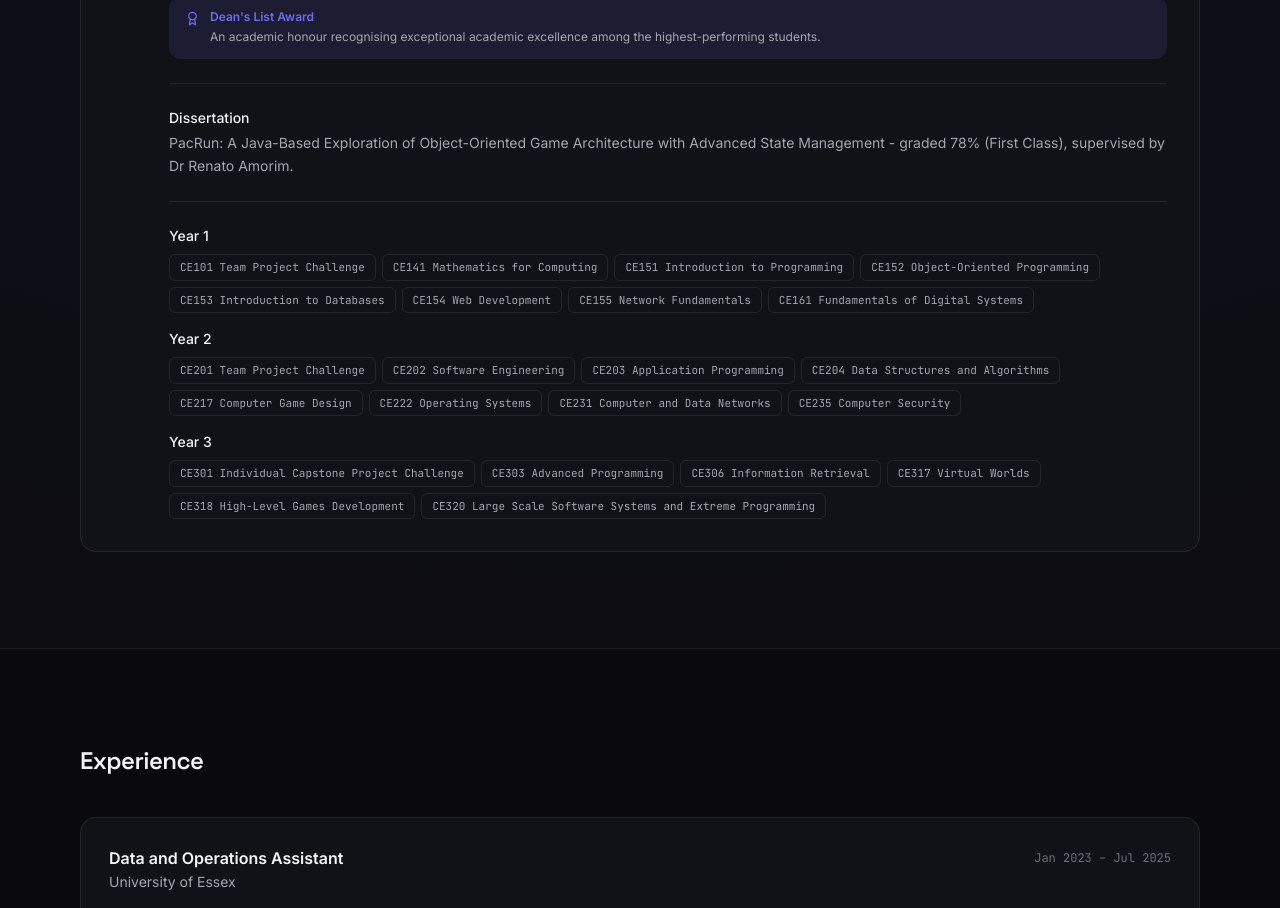
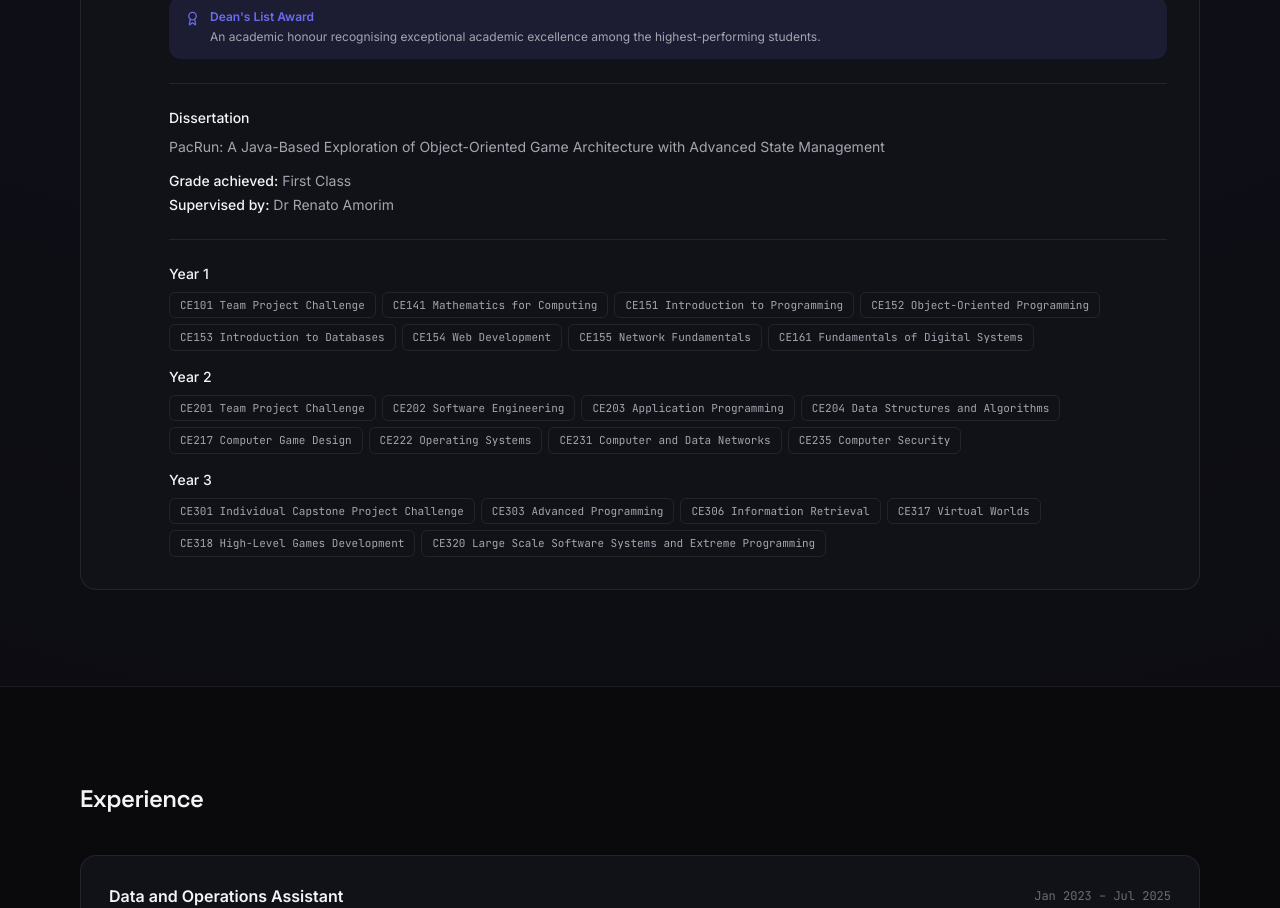
Before and after one commit to Kishanr19/Kishanr19.github.io, a React (Vite) app: page / in a window 1280 px wide. Shown: the part 1520-2428 px from the top of the page. Built offline with nearby package versions, Linux system fonts and the light colour scheme.

Commit message:
Restructure dissertation section, show First Class grade

```diff
--- a/src/components/Education.jsx
+++ b/src/components/Education.jsx
@@ -44,11 +44,20 @@ export default function Education() {
               </div>
 
               <div className="mt-6 pt-6 border-t border-base-border">
-                <p className="text-sm font-medium text-ink mb-1">Dissertation</p>
-                <p className="text-sm text-ink-soft leading-relaxed">
-                  {education.dissertation.title} - graded {education.dissertation.grade},
-                  supervised by {education.dissertation.supervisor}.
+                <p className="text-sm font-medium text-ink mb-2">Dissertation</p>
+                <p className="text-sm text-ink-soft leading-relaxed mb-3">
+                  {education.dissertation.title}
                 </p>
+                <div className="space-y-1 text-sm">
+                  <p className="text-ink-soft">
+                    <span className="text-ink font-medium">Grade achieved:</span>{' '}
+                    {education.dissertation.grade}
+                  </p>
+                  <p className="text-ink-soft">
+                    <span className="text-ink font-medium">Supervised by:</span>{' '}
+                    {education.dissertation.supervisor}
+                  </p>
+                </div>
               </div>
 
               <div className="mt-6 pt-6 border-t border-base-border space-y-4">
--- a/src/data.js
+++ b/src/data.js
@@ -149,7 +149,7 @@ export const education = {
   honors: "Dean's List Award",
   dissertation: {
     title: 'PacRun: A Java-Based Exploration of Object-Oriented Game Architecture with Advanced State Management',
-    grade: '78% (First Class)',
+    grade: 'First Class',
     supervisor: 'Dr Renato Amorim',
   },
   modules: [
```
